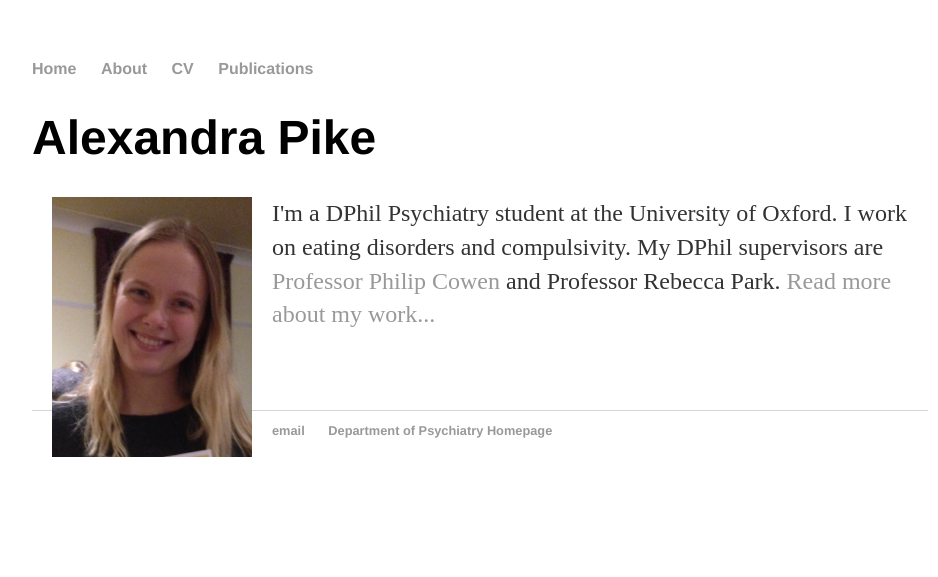
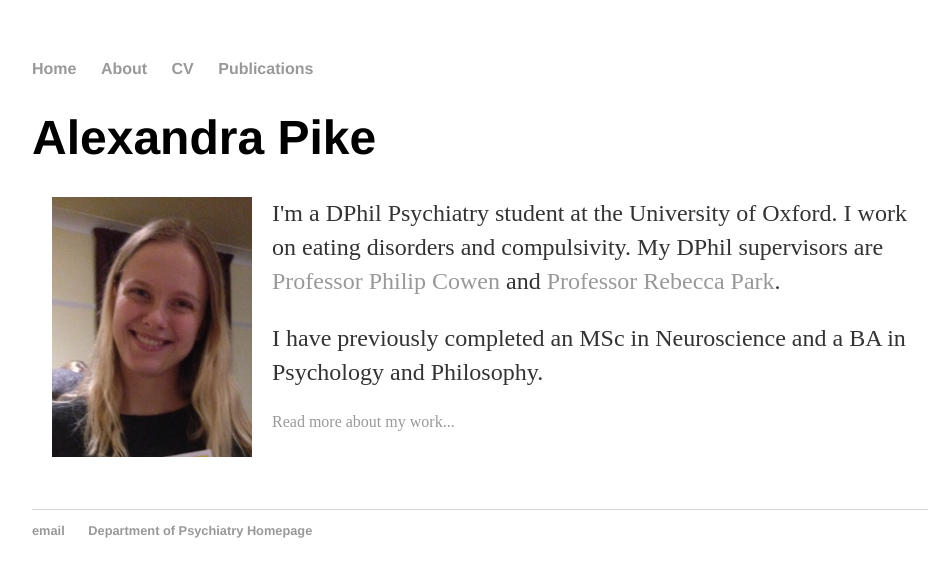
Before and after one commit to apike02/apike02.github.io, a Jekyll site: the page built from index.html, in a window 1280 px wide. Shown: the top 577 px of the page, without its empty margins (160-1098 px from the left). Built offline with Jekyll 4.4.1, drawn with Linux system fonts in a browser that asks for light colours.

Commit message:
Update index.html

```diff
--- a/index.html
+++ b/index.html
@@ -6,7 +6,10 @@
 	<h1>Alexandra Pike</h1>
 	<p><img src="/pics/apike.jpg" width="200" height="260" align="left" hspace="20">
 	I'm a DPhil Psychiatry student at the University of Oxford. I work on eating disorders and compulsivity.
-		My DPhil supervisors are <a href="https://www.psych.ox.ac.uk/team/phil-cowen">Professor Philip Cowen</a> and Professor Rebecca Park. <a href="/about">Read more about my work...</a></p>
+		My DPhil supervisors are <a href="https://www.psych.ox.ac.uk/team/phil-cowen">Professor Philip Cowen</a> and
+		<a href="https://www.psych.ox.ac.uk/team/rebecca-park">Professor Rebecca Park</a>. </p>
+	<p>I have previously completed an MSc in Neuroscience and a BA in Psychology and Philosophy.</p>
+		<a href="/about">Read more about my work...</a></p>
 <br/>
 <br/>
 <br/>
```
